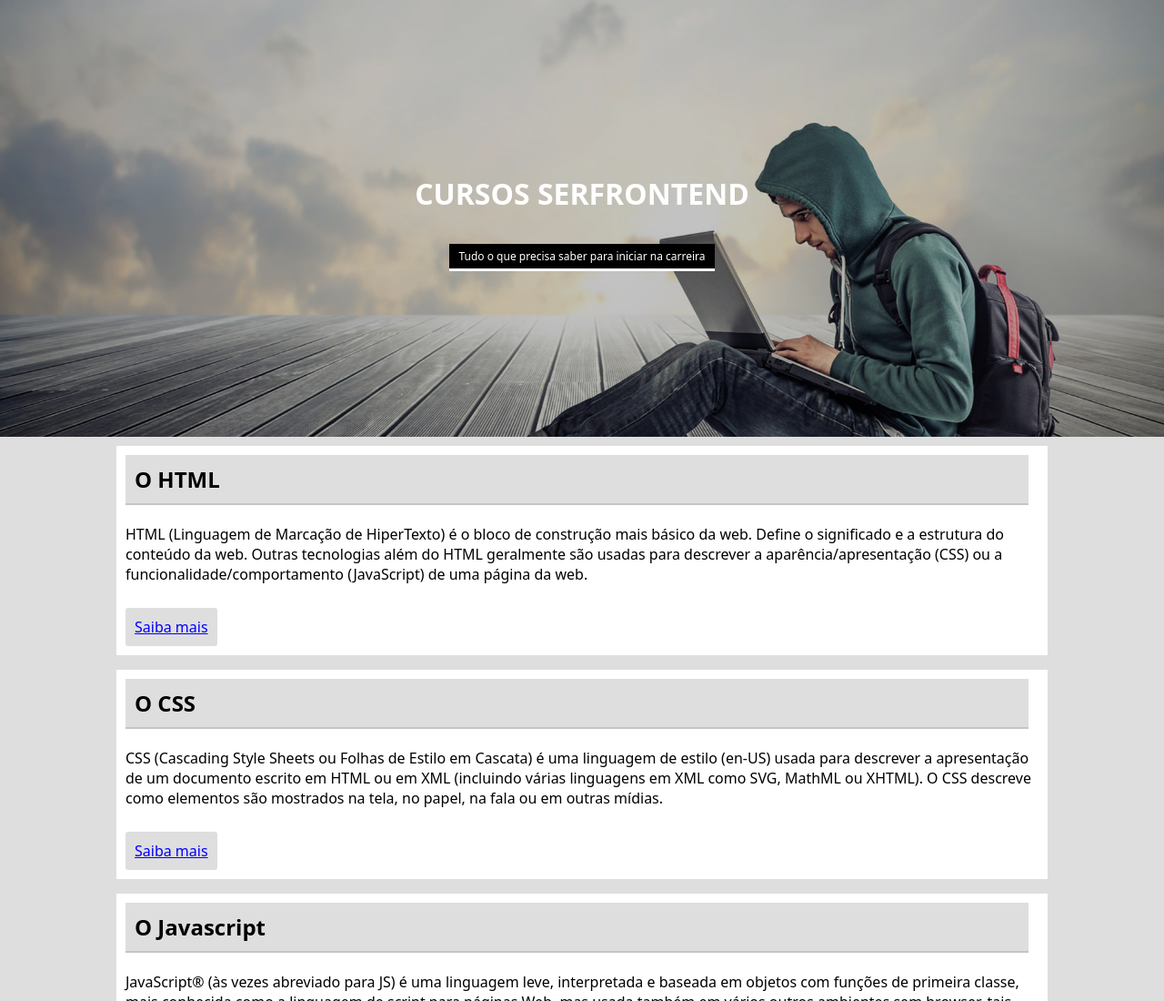
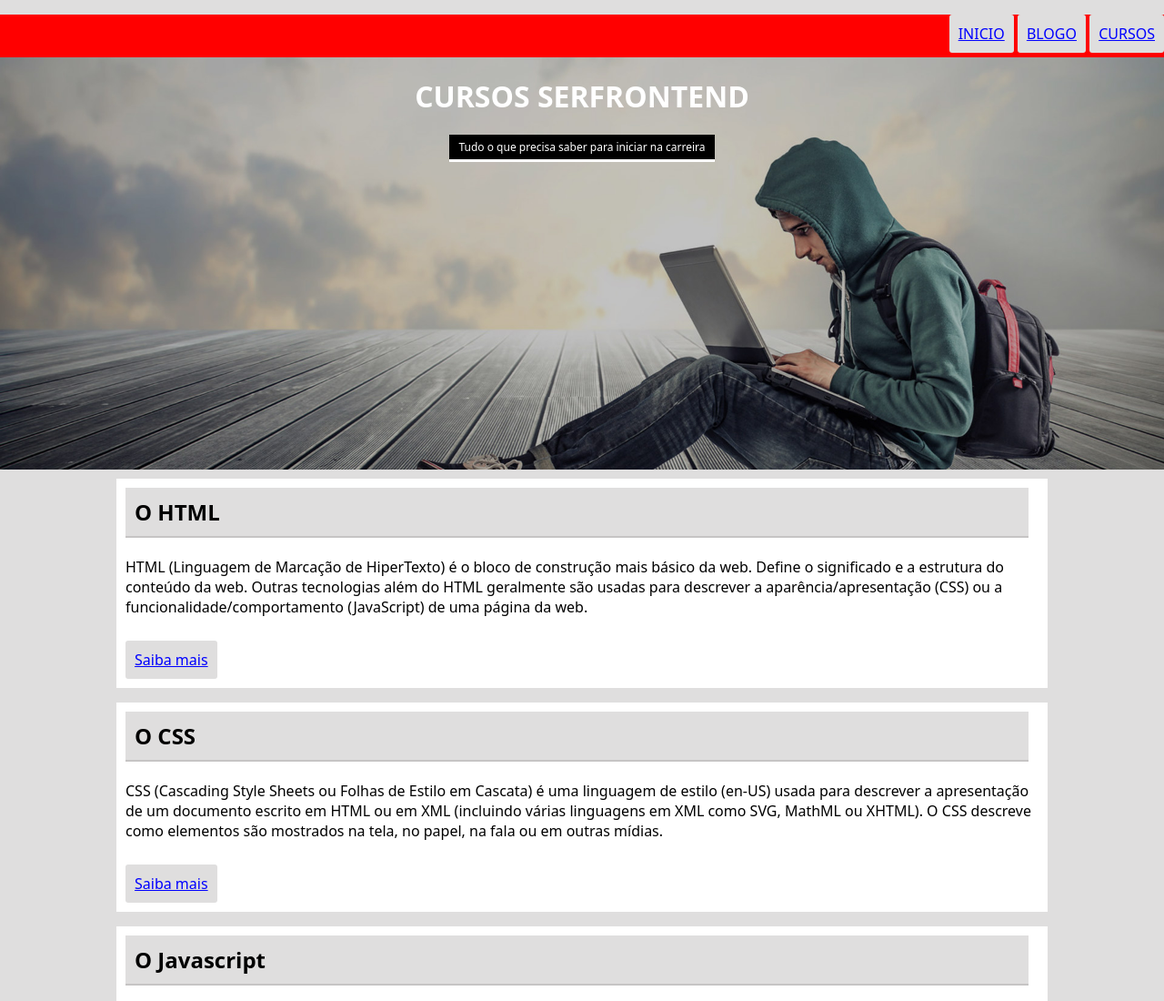
Before and after one commit to AndsonMaciel/projeto1-udemy, a plain HTML site: page index.html in a window 1280 px wide. Shown: the top 1100 px of the page at 91% size. Drawn offline with Linux system fonts and the light colour scheme.

Commit message:
Finalizado

```diff
--- a/css/style.css
+++ b/css/style.css
@@ -5,10 +5,20 @@ body {
 }
 
 header {
-    text-align: center;
     background-image: url(../img/bg-3.jpg);
     background-size: 100%;
-    padding: 170px;
+    height: 500px;
+    text-align: center;
+}
+
+nav {
+    background-color: red;
+    text-align: right;
+    margin
+}
+
+li {
+    display: inline-block;
 }
 
 h1 {
@@ -19,7 +29,7 @@ h1 {
     font-size: 12px;
     color: white;
     background-color: black;
-    display: inline-block;
+    display: inline;
     padding: px;
     border-bottom: 3px solid;
 }
--- a/index.html
+++ b/index.html
@@ -9,6 +9,13 @@
 
 <body>
     <header>
+        <nav class="menu">
+            <ul>
+                <li><a href="#">INICIO</a></li>
+                <li><a href="#">BLOGO</a></li>
+                <li><a href="#">CURSOS</a></li>
+            </ul>
+        </nav>
         <h1>CURSOS SERFRONTEND</h1>
         <p class="subtitle">Tudo o que precisa saber para iniciar na carreira</p>
     </header>
@@ -35,7 +42,7 @@
                 MathML ou XHTML). O CSS descreve como elementos são mostrados na tela, no papel, na fala ou em outras
                 mídias.</p>
 
-            <p><a href="#">Saiba mais</a></p>
+            <p><a class="link" href="#">Saiba mais</a></p>
         </article>
         <article>
             <h2>O Javascript</h2>
@@ -50,7 +57,7 @@
                 em protótipos, multi-paradigma e dinâmica, suportando estilos de orientação a objetos, imperativos e
                 declarativos (como por exemplo a programação funcional). Saiba mais sobre o JavaScript.</p>
 
-            <p><a href="#">Saiba mais</a></p>
+            <p><a class="link" href="#">Saiba mais</a></p>
         </article>
     </section>
     <footer>
```
